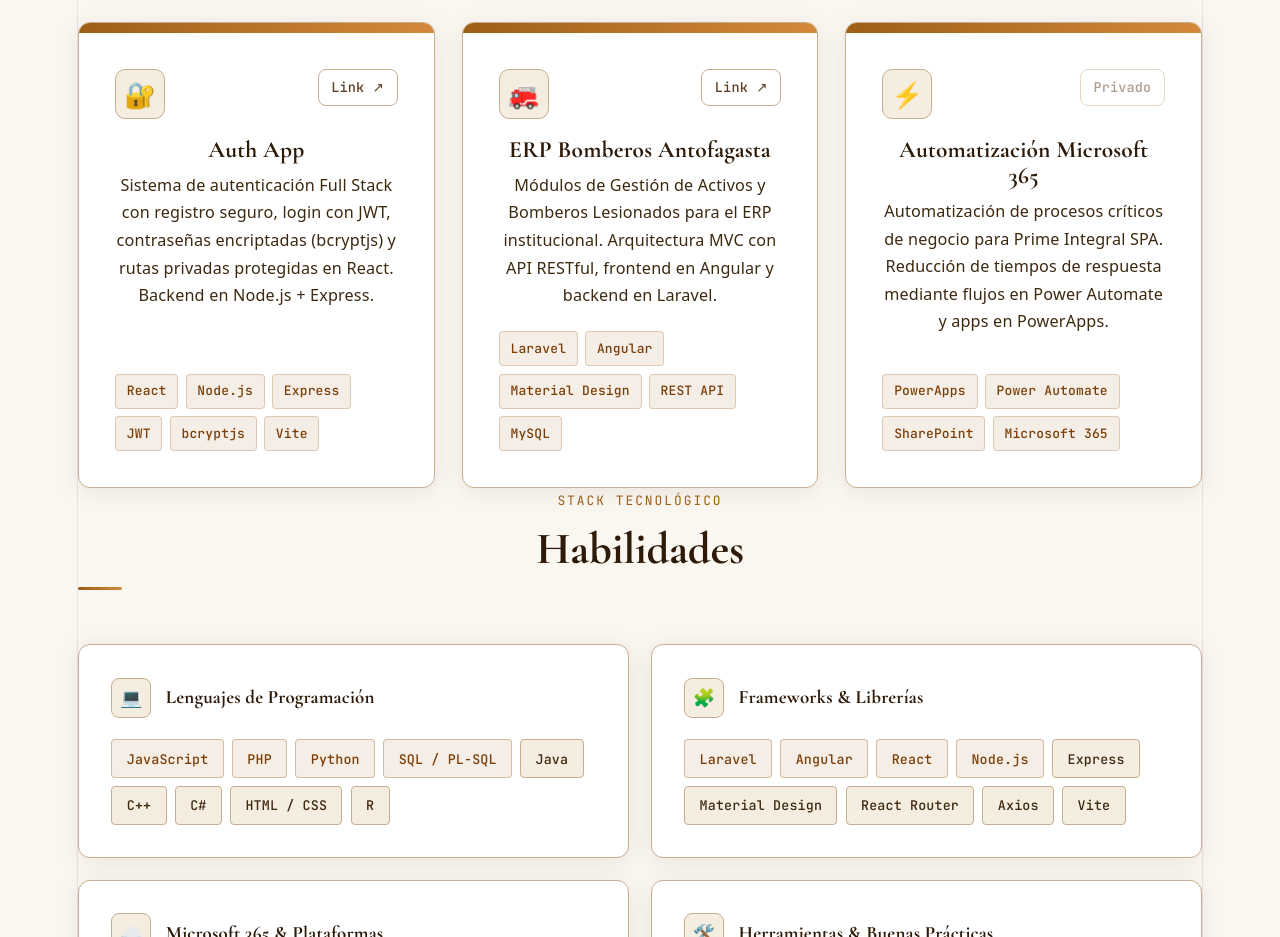
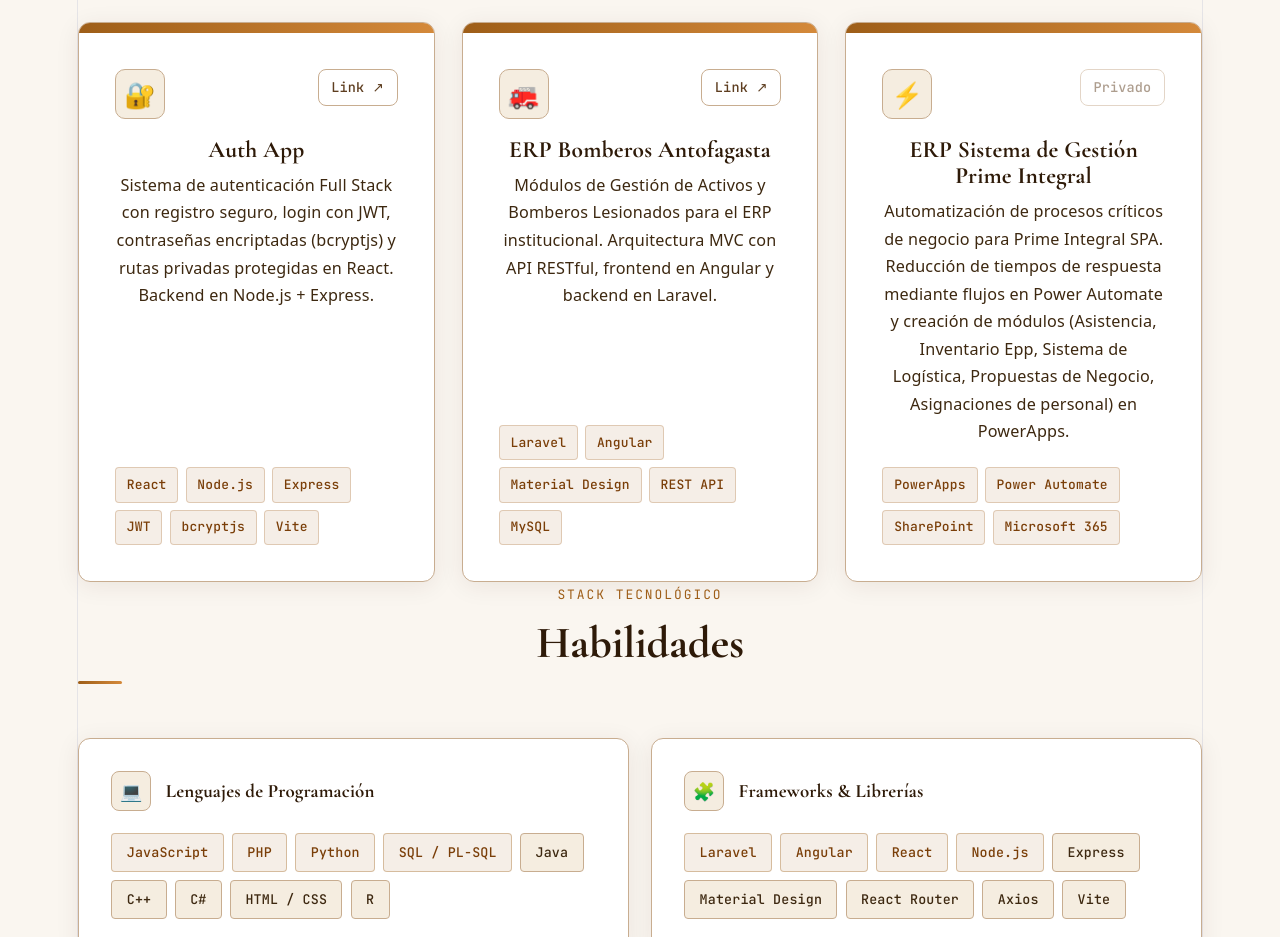
Before and after one commit to NicoReus21/Portfolio, a React (Vite) app: page / in a window 1280 px wide. Shown: the part 3380-4317 px from the top of the page. Built offline with nearby package versions, Linux system fonts and the light colour scheme.

Commit message:
fix: fixed projects sections.

```diff
--- a/src/data/Portfolio.js
+++ b/src/data/Portfolio.js
@@ -109,8 +109,8 @@ export const projects = [
   {
     id: 3,
     icon: '⚡',
-    name: 'Automatización Microsoft 365',
-    description: 'Automatización de procesos críticos de negocio para Prime Integral SPA. Reducción de tiempos de respuesta mediante flujos en Power Automate y apps en PowerApps.',
+    name: 'ERP Sistema de Gestión Prime Integral',
+    description: 'Automatización de procesos críticos de negocio para Prime Integral SPA. Reducción de tiempos de respuesta mediante flujos en Power Automate y creación de módulos (Asistencia, Inventario Epp, Sistema de Logística, Propuestas de Negocio, Asignaciones de personal) en PowerApps.',
     tags: ['PowerApps', 'Power Automate', 'SharePoint', 'Microsoft 365'],
     github: null,
     demo: null,
```
